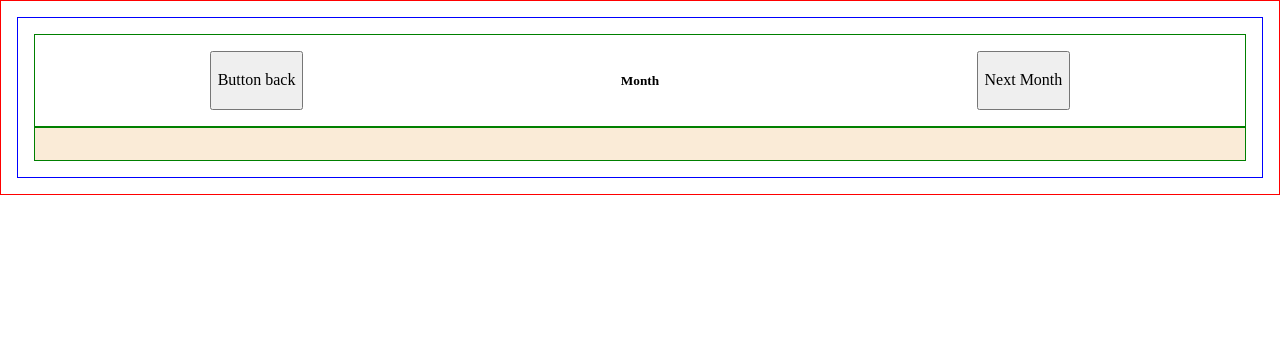
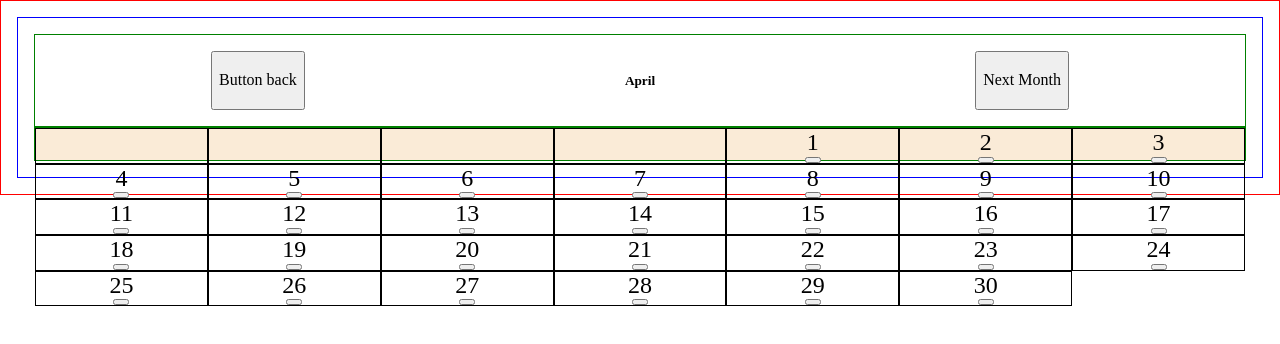
Before and after one commit to juliomc23/Calendar-JS-Vanilla, a plain HTML site: page index.html in a window 1280 px wide. Shown: the part 84-428 px from the top of the page. Drawn offline with Linux system fonts and the light colour scheme.

Commit message:
visualizing the current month in JS

```diff
--- a/index.html
+++ b/index.html
@@ -22,13 +22,14 @@
           <button class="div__button--back" id="button-back--month">
             Button back
           </button>
-          <h5 class="div__h5--month">Month</h5>
+          <h5 class="div__h5--month" id="currentMonth">Month</h5>
           <button class="div__button--next" id="button-next--month">
             Next Month
           </button>
         </div>
-        <div class="section__div--gridMonth">
+        <div class="section__div--gridMonth" id="section__div--gridMonth">
           <!-- Days will implement using here! JS -->
+
             <!--
               <section>
                 <div>
--- a/src/CSS/calendar.css
+++ b/src/CSS/calendar.css
@@ -33,7 +33,7 @@
     background-color: antiquewhite;
     display: grid;
     grid-template-columns: repeat(7, 1fr);
-    grid-template-rows: repeat(6, 1fr);
+    grid-template-rows: repeat(7, 1fr);
 }
 
 .div__section--days{
--- /dev/null
+++ b/src/JS/getMonth.js
@@ -0,0 +1,53 @@
+const getMonth = ()=>{
+    const gridMonth = document.getElementById('section__div--gridMonth');
+    const currentMonth = document.getElementById('currentMonth');
+
+    const month = ['January', 'February', 'March', 'April', 'May', 'June', 'July', 'August', 'September', 'October','November', 'December'];
+
+    const date = new Date();
+
+    currentMonth.textContent = `${month[date.getMonth()]}`;
+
+    const initialDay = new Date(date.getFullYear(), 3, 1).getDay();
+
+
+    const diasMeses = new Date(date.getFullYear(), date.getMonth()+1, 0).getDate();
+
+
+
+    for(let i = 1; i <= diasMeses+initialDay; i++){
+        //Creamos elemento section para el dia
+        const sectionDay = document.createElement('section');
+        //Creamos div para meter el dia
+        const divDay = document.createElement('div');
+        //Crear button para crear eventos
+        const buttonEvent = document.createElement('button');
+
+        sectionDay.classList.add('div__section--days');
+        divDay.classList.add('section__div--singleDay');
+
+
+
+        if(i >= initialDay){
+            sectionDay.setAttribute("id", `${i-initialDay+1}`);
+            divDay.textContent = i-initialDay+1;
+
+            sectionDay.appendChild(divDay);
+            sectionDay.appendChild(buttonEvent);
+
+
+            console.log(sectionDay.getAttribute('id'))
+
+            if(sectionDay.getAttribute("id") === diasMeses.toString()){
+                i = diasMeses+initialDay
+            }
+        }
+
+
+
+        gridMonth.appendChild(sectionDay);
+
+    }
+}
+
+export{getMonth}
--- a/src/JS/script.js
+++ b/src/JS/script.js
@@ -1,4 +1,3 @@
-const date = new Date();
+import { getMonth } from "./getMonth.js";
 
-const initialDay = new Date(date.getFullYear(), 3, 1);
-console.log(initialDay.toISOString());
+getMonth();
```
